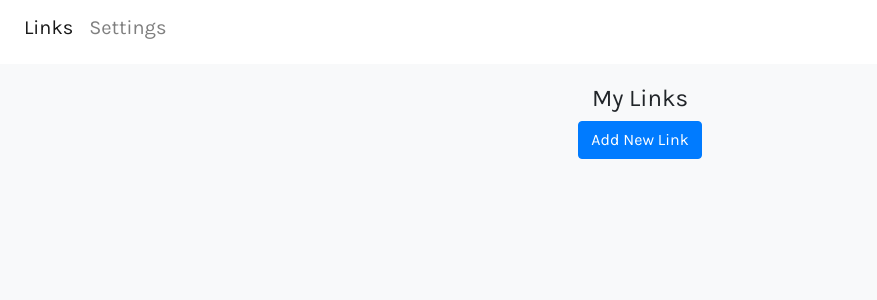
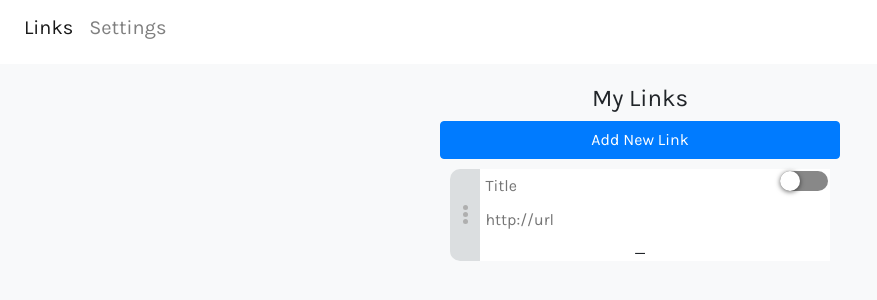
Before and after one commit to SagarBajpai/Put-Your-Bio, a React app: page / in a window 1280 px wide. Shown: the top 300 px of the page, without its empty margins (0-877 px from the left). Built offline with nearby package versions, Linux system fonts and the light colour scheme.

Commit message:
linkpad layout with toogle ready

```diff
--- a/package.json
+++ b/package.json
@@ -54,6 +54,7 @@
     "react-dev-utils": "^9.1.0",
     "react-dom": "^16.10.2",
     "react-router-dom": "^5.1.2",
+    "react-switch": "^5.0.1",
     "resolve": "1.12.0",
     "resolve-url-loader": "3.1.0",
     "sass-loader": "7.2.0",
--- a/src/Components/Screens/Dashboard/Dashboard.js
+++ b/src/Components/Screens/Dashboard/Dashboard.js
@@ -1,6 +1,7 @@
 import React, { Component } from "react";
 import "./Dashboard.scss";
 import Header from "../../Common/Header/Header";
+import LinkPad from "../../Utils/Dashboard/LinkPad/LinkPad";
 
 class Dashboard extends Component {
   render() {
@@ -10,7 +11,10 @@ class Dashboard extends Component {
         <div className="container">
           <div className="dashboard__linksection">
             <h4>My Links</h4>
-            <button className="btn btn-primary">Add New Link</button>
+            <button className="btn btn-primary add_new_link">
+              Add New Link
+            </button>
+            <LinkPad />
           </div>
         </div>
       </div>
--- a/src/Components/Screens/Dashboard/Dashboard.scss
+++ b/src/Components/Screens/Dashboard/Dashboard.scss
@@ -10,6 +10,10 @@
             text-align: center;
             width: 400px;
             margin: 20px 10px;
+
+            .add_new_link {
+                width: 100%;
+            }
         }
     }
 }
--- /dev/null
+++ b/src/Components/Utils/Dashboard/LinkPad/LinkPad.js
@@ -0,0 +1,53 @@
+import React from "react";
+import "./LinkPad.scss";
+import Switch from "react-switch";
+
+function LinkPad(props) {
+  return (
+    <div className="linkPad">
+      <div className="linkPad__shell">
+        <div className="linkPad__draggable">
+          <div className="linkPad__dots__container">
+            <div className="linkPad__dots"></div>
+            <div className="linkPad__dots"></div>
+            <div className="linkPad__dots"></div>
+          </div>
+        </div>
+        <div className="linkPad__input">
+          <div className="linkPad__input__section">
+            <div className="linkPad__input_fields">
+              <div>
+                <input type="text" placeholder="Title" />
+              </div>
+              <div>
+                <input type="text" placeholder="http://url" />
+              </div>
+            </div>
+            <div className="linkPad__input_options">
+              <label>
+                <Switch
+                  // checked={this.state.checked}
+                  // onChange={this.handleChange}
+                  onColor="#86d3ff"
+                  onHandleColor="#2693e6"
+                  handleDiameter={20}
+                  uncheckedIcon={false}
+                  checkedIcon={false}
+                  boxShadow="0px 1px 5px rgba(0, 0, 0, 0.6)"
+                  activeBoxShadow="0px 0px 1px 10px rgba(0, 0, 0, 0.2)"
+                  height={20}
+                  width={48}
+                  className="react-switch"
+                  id="material-switch"
+                />
+              </label>
+            </div>
+          </div>
+          <div className="linkPad__options">_</div>
+        </div>
+      </div>
+    </div>
+  );
+}
+
+export default LinkPad;
--- /dev/null
+++ b/src/Components/Utils/Dashboard/LinkPad/LinkPad.scss
@@ -0,0 +1,69 @@
+.linkPad {
+  margin: 10px;
+
+  .linkPad__shell {
+    position: relative;
+
+    .linkPad__draggable {
+      display: flex;
+      align-items: center;
+      justify-content: center;
+      background-color: #dbdee0;
+      position: absolute;
+      height: 100%;
+      width: 30px;
+      border-top-left-radius: 10px;
+      border-bottom-left-radius: 10px;
+
+      .linkPad__dots__container {
+        .linkPad__dots {
+          width: 5px;
+          height: 5px;
+          margin: 2px;
+          border-radius: 50%;
+          background-color: #afafaf;
+        }
+      }
+    }
+
+    .linkPad__input {
+      display: inline-block;
+      width: 100%;
+
+      .linkPad__input__section {
+        width: 100%;
+        background: white;
+        border-top-left-radius: 10px;
+
+        .linkPad__input_fields {
+          display: inline-block;
+          width: 84%;
+
+          input {
+            width: 100%;
+            border: none;
+            padding: 5px;
+
+            &:focus {
+              outline: none;
+            }
+          }
+        }
+
+        .linkPad__input_options {
+          position: absolute;
+          top: 0;
+          right: 0px;
+          margin: 2px;
+        }
+      }
+
+      .linkPad__options {
+        display: inline-block;
+        width: 100%;
+        background: white;
+        border-bottom-left-radius: 10px;
+      }
+    }
+  }
+}
```
Also changed, not shown: 1 other file (tests, documents, lock files or other folders).
